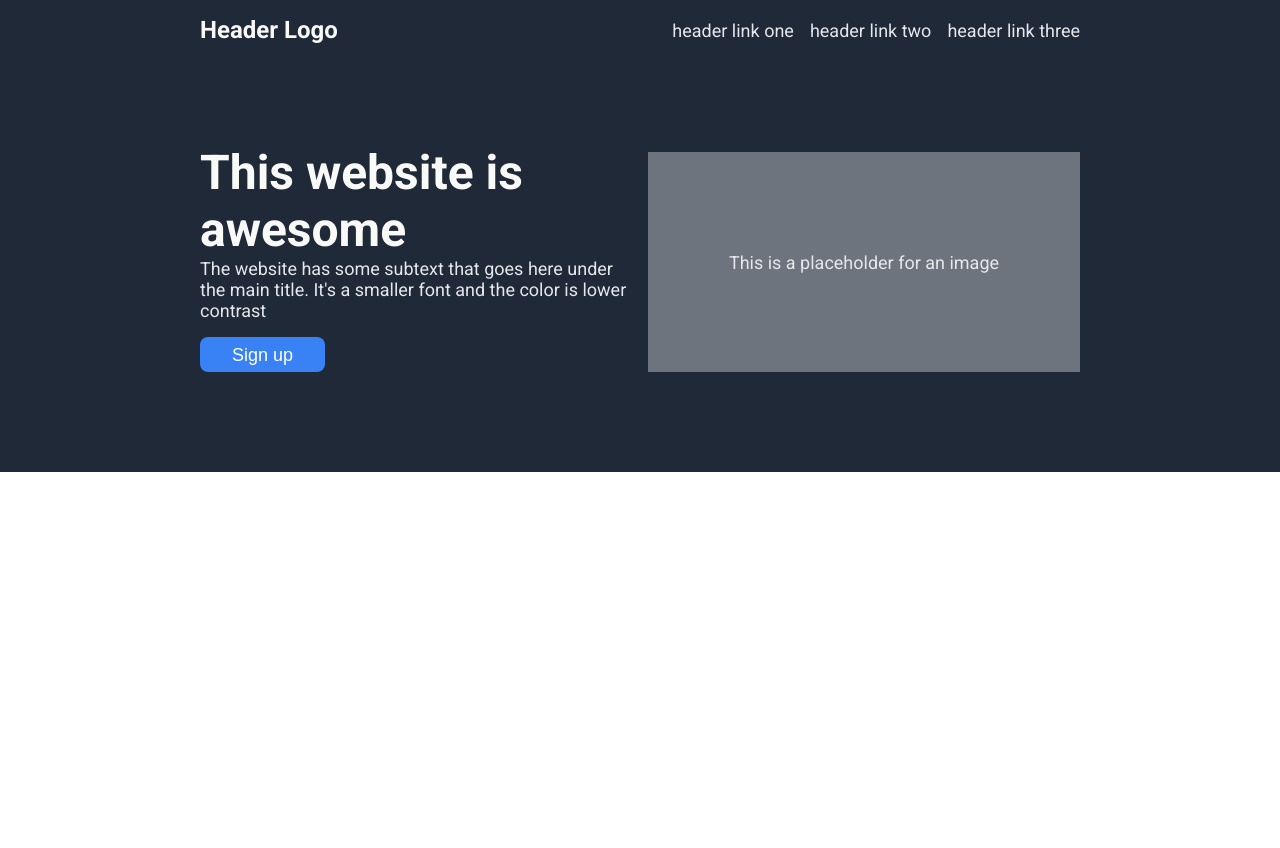
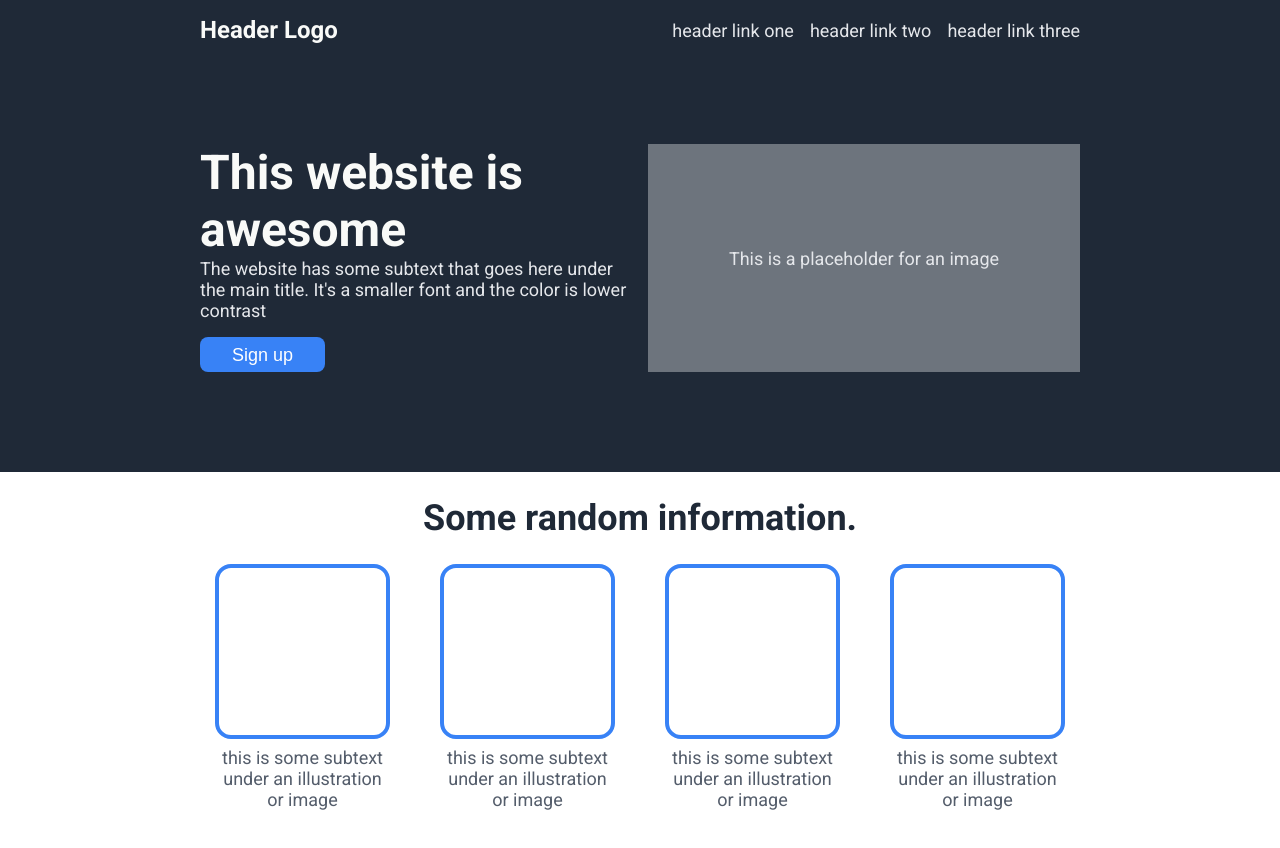
Before and after one commit to sams05/odin-landing-page, a plain HTML site: page index.html in a window 1280 px wide. Before the commit the page ends 800 px from the top, so only its background shows below. Drawn offline with Linux system fonts and the light colour scheme.

Commit message:
Complete information section of the web page

```diff
--- a/index.html
+++ b/index.html
@@ -30,13 +30,31 @@
                 </div>
             </div>
         </div>
-        <div class="info-body">
+        <div class="info">
+            <h2>Some random information.</h2>
+            <div class="info-container">
+                <div class="info-piece">
+                    <div class="info-img"><!--<img src="" alt="placeholder">--></div>
+                    <p>this is some subtext under an illustration or image</p>
+                </div>
+                <div class="info-piece">
+                    <div class="info-img"><!--<img src="" alt="placeholder">--></div>
+                    <p>this is some subtext under an illustration or image</p>
+                </div>
+                <div class="info-piece">
+                    <div class="info-img"><!--<img src="" alt="placeholder">--></div>
+                    <p>this is some subtext under an illustration or image</p>
+                </div>
+                <div class="info-piece">
+                    <div class="info-img"><!--<img src="" alt="placeholder">--></div>
+                    <p>this is some subtext under an illustration or image</p>
+                </div>
+            </div>
+        </div>
+        <div class="quote">
 
         </div>
-        <div class="quote-body">
-
-        </div>
-        <div class="banner-body">
+        <div class="banner">
 
         </div>
         <div class="footer">
--- a/style.css
+++ b/style.css
@@ -21,8 +21,15 @@ ul {
 
 /* TODO: add in all other sections */
 .hero,
+.footer,
+.info,
+.quote,
 .footer {
     padding: 0 200px;
+}
+
+.hero {
+    padding-bottom: 100px;
 }
 
 .hero,
@@ -51,7 +58,7 @@ ul a {
 
 .hero-container {
     display: flex;
-    padding: 100px 0;
+    padding-top: 100px;
     gap: 16px;
 }
 
@@ -92,5 +99,45 @@ button {
     display: flex;
     align-items: center;
     justify-content: center;
+}
+
+.info {
+    padding-bottom: 100px;
+}
+
+.info h2 {
+    font-size: 36px;
+    font-weight: bolder;
+    color: #1f2937;
+    text-align: center;
+    margin: 25px 0;
+}
+
+.info-container {
+    display: flex;
+    justify-content: center;
+    gap: 50px;
+}
+
+.info-img {
+    /* Border around info section images */
+    width: 175px;
+    height: 175px;
+    border: 4px solid #3882f6;
+    border-radius: 16px;
+}
+
+.info-piece {
+    display: flex;
+    flex-direction: column;
+    align-items: center;
+    text-align: center;
+    width: 175px;
+}
+
+/* Caption for info images */
+.info-piece p {
     margin-top: 8px;
+    color: #545d6b;
+    font-size: 18px;
 }
```
